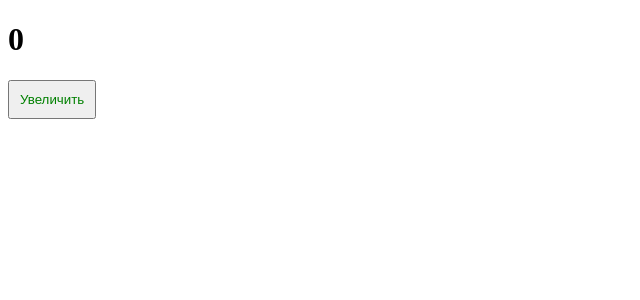
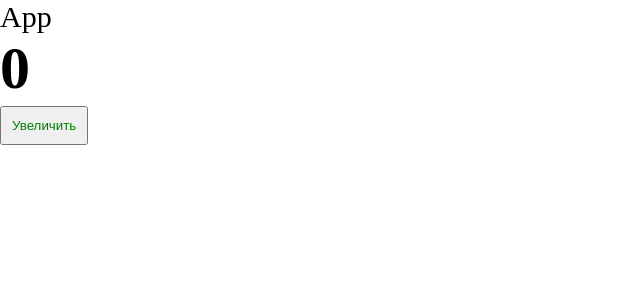
Before and after one commit to mishapotap/production-service, a React app: page / in a window 1280 px wide. Shown: the top 300 px of the page, without its empty margins (0-640 px from the left). Built offline with nearby package versions, Linux system fonts and the light colour scheme.

Commit message:
css modules enabled

```diff
--- /dev/null
+++ b/global.d.ts
@@ -0,0 +1,4 @@
+declare module "*.scss" {
+  const content: Record<string, string>;
+  export default content;
+}
--- /dev/null
+++ b/src/App.tsx
@@ -0,0 +1,12 @@
+import { Counter } from "./Counter";
+import "./index.scss";
+
+const App = () => {
+  return (
+    <div className="app">
+      App
+      <Counter />
+    </div>
+  );
+};
+export default App;
--- /dev/null
+++ b/src/Counter.module.scss
@@ -0,0 +1,6 @@
+.btn {
+  button {
+	padding: 10px;
+	color: green
+  }
+}
--- a/src/Counter.scss
+++ /dev/null
@@ -1,4 +0,0 @@
-button {
-  padding: 10px;
-  color: green
-}
--- a/src/Counter.tsx
+++ b/src/Counter.tsx
@@ -1,11 +1,11 @@
 import { useState } from "react";
-import "./Counter.scss";
+import styles from "./Counter.module.scss";
 
 export const Counter = () => {
   const [counter, setCounter] = useState(0);
   const increment = () => setCounter(counter + 1);
   return (
-    <div>
+    <div className={styles.btn}>
       <h1>{counter}</h1>
       <button onClick={increment}>Увеличить</button>
     </div>
--- /dev/null
+++ b/src/index.scss
@@ -0,0 +1,8 @@
+* {
+  margin: 0;
+  padding: 0;
+  box-sizing: border-box;
+}
+.app {
+  font-size: 30px;
+}
--- a/src/index.tsx
+++ b/src/index.tsx
@@ -1,4 +1,4 @@
 import { render } from "react-dom";
-import { Counter } from "./Counter";
+import App from "./App";
 
-render(<Counter />, document.getElementById("root"));
+render(<App />, document.getElementById("root"));
```
Also changed, not shown: 1 other file (tests, documents, lock files or other folders).
